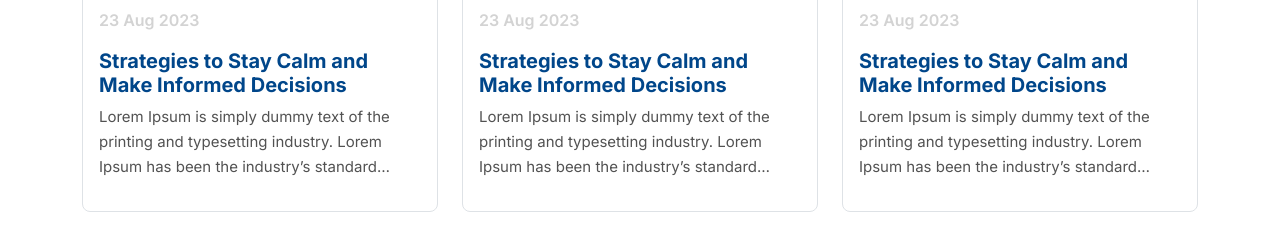
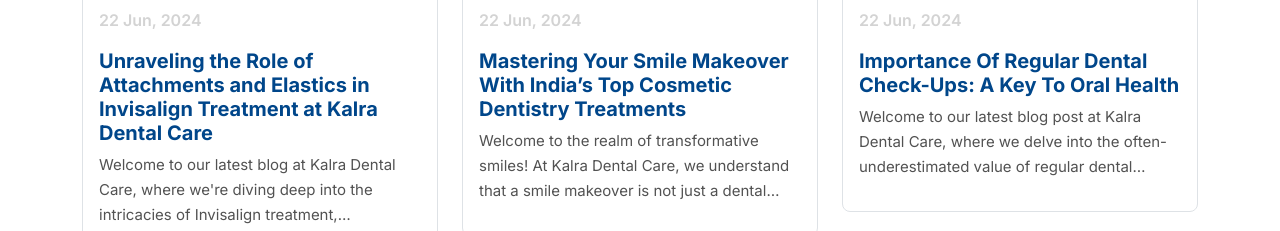
Before and after one commit to shuvrod564/kalra, a PHP site: page /flc/blog/index.php in a window 1280 px wide. Shown: the part 807-1038 px from the top of the page. Run offline with PHP 8.4, Linux system fonts and the light colour scheme; style sheets or scripts are compiled from the project's sources.

Commit message:
all pages

```diff
--- a/blog/index.php
+++ b/blog/index.php
@@ -6,7 +6,7 @@
     <meta http-equiv="X-UA-Compatible" content="IE=edge">
     <meta name="viewport" content="width=device-width, minimum-scale=1.0, initial-scale=1, shrink-to-fit=no">
     <link rel="shortcut icon" href="../assets/images/favicon.ico" type="image/x-icon">
-    <title>Blogs | Kerala Cruises</title>
+    <title>Blogs | Kelra</title>
 
     <!-- All Stylesheets -->
     <?php $folder='blog'; include_once('../includes/stylesheets.inc.php'); ?>
@@ -30,7 +30,7 @@
             <div class="row g-3 g-xl-4">
                 <div class="col-lg-4">
                     <div class=" border bg-white p-2 p-sm-3 rounded-3">
-                        <a href="detail.php">
+                        <a href="top-cosmetic-dentistry-treatments.php">
                             <img
                                 class="img-fluid w-100 rounded-3"
                                 width="377" height="241"
@@ -39,67 +39,21 @@
                                 >
                         </a>
                         <div class="pt-2">
-                            <p class="mb-3 opacity-25 fw-semibold">23 Aug 2023</p>
+                            <p class="mb-3 opacity-25 fw-semibold">22 Jun, 2024</p>
                             <h3 class="lead fw-bold">
-                                <a href="detail.php" class="link">
-                                    Strategies to Stay Calm and Make Informed Decisions
+                                <a href="top-cosmetic-dentistry-treatments.php" class="link">
+                                    Unraveling the Role of Attachments and Elastics in Invisalign Treatment at Kalra Dental Care
                                 </a>
                             </h3>
                             <p class="fs-15 ellipsis-3">
-                                Lorem Ipsum is simply dummy text of the printing and typesetting industry. Lorem Ipsum has been the industry’s standard dummy text ever since the 1500s,
+                                Welcome to our latest blog at Kalra Dental Care, where we're diving deep into the intricacies of Invisalign treatment, specifically focusing on the often-overlooked yet crucial components: attachments and elastics.
                             </p>
                         </div>
                     </div>
                 </div><!--//.col-->
                 <div class="col-lg-4">
                     <div class=" border bg-white p-2 p-sm-3 rounded-3">
-                        <a href="detail.php">
-                            <img
-                                class="img-fluid w-100 rounded-3"
-                                width="377" height="241"
-                                src="<?php echo $base_url;?>assets/images/blog/blog-img-02.webp"
-                                alt="blog-img"
-                                >
-                        </a>
-                        <div class="pt-2">
-                            <p class="mb-3 opacity-25 fw-semibold">23 Aug 2023</p>
-                            <h3 class="lead fw-bold">
-                                <a href="detail.php" class="link">
-                                    Strategies to Stay Calm and Make Informed Decisions
-                                </a>
-                            </h3>
-                            <p class="fs-15 ellipsis-3">
-                                Lorem Ipsum is simply dummy text of the printing and typesetting industry. Lorem Ipsum has been the industry’s standard dummy text ever since the 1500s,
-                            </p>
-                        </div>
-                    </div>
-                </div><!--//.col-->
-                <div class="col-lg-4">
-                    <div class=" border bg-white p-2 p-sm-3 rounded-3">
-                        <a href="detail.php">
-                            <img
-                                class="img-fluid w-100 rounded-3"
-                                width="377" height="241"
-                                src="<?php echo $base_url;?>assets/images/blog/blog-img-03.webp"
-                                alt="blog-img"
-                                >
-                        </a>
-                        <div class="pt-2">
-                            <p class="mb-3 opacity-25 fw-semibold">23 Aug 2023</p>
-                            <h3 class="lead fw-bold">
-                                <a href="detail.php" class="link">
-                                    Strategies to Stay Calm and Make Informed Decisions
-                                </a>
-                            </h3>
-                            <p class="fs-15 ellipsis-3">
-                                Lorem Ipsum is simply dummy text of the printing and typesetting industry. Lorem Ipsum has been the industry’s standard dummy text ever since the 1500s,
-                            </p>
-                        </div>
-                    </div>
-                </div><!--//.col-->
-                <div class="col-lg-4">
-                    <div class=" border bg-white p-2 p-sm-3 rounded-3">
-                        <a href="detail.php">
+                        <a href="elastics-invisalign-treatment.php">
                             <img
                                 class="img-fluid w-100 rounded-3"
                                 width="377" height="241"
@@ -108,60 +62,37 @@
                                 >
                         </a>
                         <div class="pt-2">
-                            <p class="mb-3 opacity-25 fw-semibold">23 Aug 2023</p>
+                            <p class="mb-3 opacity-25 fw-semibold">22 Jun, 2024</p>
                             <h3 class="lead fw-bold">
-                                <a href="detail.php" class="link">
-                                    Strategies to Stay Calm and Make Informed Decisions
+                                <a href="elastics-invisalign-treatment.php" class="link">
+                                    Mastering Your Smile Makeover With India’s Top Cosmetic Dentistry Treatments
                                 </a>
                             </h3>
                             <p class="fs-15 ellipsis-3">
-                                Lorem Ipsum is simply dummy text of the printing and typesetting industry. Lorem Ipsum has been the industry’s standard dummy text ever since the 1500s,
+                                Welcome to the realm of transformative smiles! At Kalra Dental Care, we understand that a smile makeover is not just a dental procedure; it's a journey towards a new you. Let's embark on an exploration of how our top-tier cosmetic dentistry treatments in India can redefine your smile and, indeed, your life.
                             </p>
                         </div>
                     </div>
                 </div><!--//.col-->
                 <div class="col-lg-4">
                     <div class=" border bg-white p-2 p-sm-3 rounded-3">
-                        <a href="detail.php">
+                        <a href="key-to-oral-health.php">
                             <img
                                 class="img-fluid w-100 rounded-3"
                                 width="377" height="241"
-                                src="<?php echo $base_url;?>assets/images/blog/blog-img-02.webp"
+                                src="<?php echo $base_url;?>assets/images/blog/blog-img-01.webp"
                                 alt="blog-img"
                                 >
                         </a>
                         <div class="pt-2">
-                            <p class="mb-3 opacity-25 fw-semibold">23 Aug 2023</p>
+                            <p class="mb-3 opacity-25 fw-semibold">22 Jun, 2024</p>
                             <h3 class="lead fw-bold">
-                                <a href="detail.php" class="link">
-                                    Strategies to Stay Calm and Make Informed Decisions
+                                <a href="key-to-oral-health.php" class="link">
+                                    Importance Of Regular Dental Check-Ups: A Key To Oral Health
                                 </a>
                             </h3>
                             <p class="fs-15 ellipsis-3">
-                                Lorem Ipsum is simply dummy text of the printing and typesetting industry. Lorem Ipsum has been the industry’s standard dummy text ever since the 1500s,
-                            </p>
-                        </div>
-                    </div>
-                </div><!--//.col-->
-                <div class="col-lg-4">
-                    <div class=" border bg-white p-2 p-sm-3 rounded-3">
-                        <a href="detail.php">
-                            <img
-                                class="img-fluid w-100 rounded-3"
-                                width="377" height="241"
-                                src="<?php echo $base_url;?>assets/images/blog/blog-img-03.webp"
-                                alt="blog-img"
-                                >
-                        </a>
-                        <div class="pt-2">
-                            <p class="mb-3 opacity-25 fw-semibold">23 Aug 2023</p>
-                            <h3 class="lead fw-bold">
-                                <a href="detail.php" class="link">
-                                    Strategies to Stay Calm and Make Informed Decisions
-                                </a>
-                            </h3>
-                            <p class="fs-15 ellipsis-3">
-                                Lorem Ipsum is simply dummy text of the printing and typesetting industry. Lorem Ipsum has been the industry’s standard dummy text ever since the 1500s,
+                                Welcome to our latest blog post at Kalra Dental Care, where we delve into the often-underestimated value of regular dental check-ups.
                             </p>
                         </div>
                     </div>
--- a/css/variables.css
+++ b/css/variables.css
@@ -520,6 +520,7 @@ ul li {
 @media (min-width: 992px) {
   .navbar .dropdown .dropdown-menu {
     display: block;
+    max-width: 70%;
   }
   .navbar .dropdown:hover .dropdown-menu {
     transform: scaleY(1);
--- a/includes/footer.inc.php
+++ b/includes/footer.inc.php
@@ -62,7 +62,7 @@
                         </div>
                     </div>
                 </div><!--.//row-->
-            </div><!--.//container-fluid-->
+            </div><!--.//container-->
         </div>
     </footer>
     <!-- Footer Wrapper End -->
@@ -77,7 +77,6 @@
                 </div>
             </div>
         </div> -->
-    </footer>
     <!-- Footer Wrapper End -->
 
 
--- a/includes/header.inc.php
+++ b/includes/header.inc.php
@@ -57,9 +57,6 @@
                                 <li class="mb-2"><a href="<?php echo $base_url;?>dentures.php" class="dropdown-item fw-medium">Dentures</a></li>
                                 <li class="mb-2"><a href="<?php echo $base_url;?>braces-treatment.php" class="dropdown-item fw-medium">Braces Treatment</a></li>
                                 <li class="mb-2"><a href="<?php echo $base_url;?>tooth-bridge-and-crown-dentistry.php" class="dropdown-item fw-medium">Tooth Bridge And Crown Dentistry</a></li>
-                                <!-- <li class="mb-2"><a href="<?php echo $base_url;?>mastering-your-smile-makeover.php" class="dropdown-item fw-medium">Mastering Your Smile Makeover With India’s Top Cosmetic Dentistry Treatments</a></li>
-                                <li class="mb-2"><a href="<?php echo $base_url;?>unraveling-the-role-of-attachments.php" class="dropdown-item fw-medium">Unraveling The Role Of Attachments And Elastics In Invisalign Treatment</a></li>
-                                <li class="mb-2"><a href="<?php echo $base_url;?>a-key-oral-health.php" class="dropdown-item fw-medium">A Key To Oral Health</a></li>  -->
                             </ul>
                         </div>
                     </li>
--- a/index.php
+++ b/index.php
@@ -90,7 +90,7 @@
                     <div class="mb-3 text-center text-xl-start">
                         <span class="top__title">WHAT WE PROVIDE</span>
                         <h2 class="fs-1 text-primary fw-bold mb-xl-3">OUR DENTAL SERVICES</h2>
-                        <p class="text-center fw-medium">
+                        <p class="fw-medium">
                             Experience personalized care, enhanced precision, and remarkable results that will leave you smiling with confidence.
                         </p>
                         <div class="text-center text-xl-start mt-3 mt-lg-4 d-none d-xl-block">
--- a/sass/_menu.scss
+++ b/sass/_menu.scss
@@ -134,7 +134,7 @@
                 font-size: 1rem;
 
                 &.btn__link {
-                    // width: calc(100% - 3rem);
+
                     &::after {
                         content: '\002B';font-family: inherit;font-size: 1.5rem;line-height: 1;
                         color: var(--link-color);
@@ -176,6 +176,8 @@
     .navbar .dropdown{
         .dropdown-menu {
             display: block;
+            max-width: 70%;
+
         }
         &:hover {
             .dropdown-menu {
```
Also changed, not shown: blog/elastics-invisalign-treatment.php (added, +121 -0 lines), blog/key-to-oral-health.php (added, +117 -0 lines), blog/top-cosmetic-dentistry-treatments.php (added, +94 -0 lines), 1 other file.
